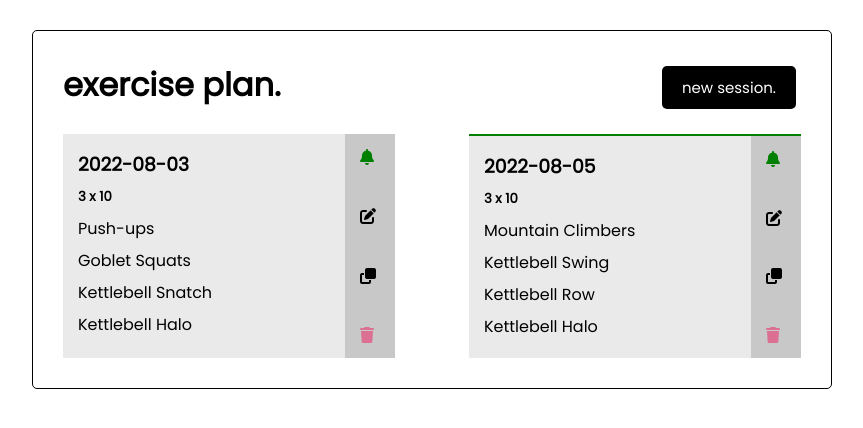
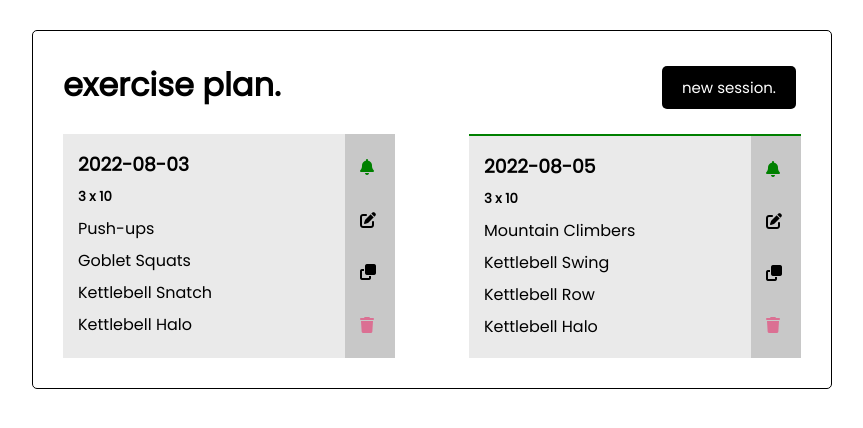
Before and after one commit to Nishijama/ExerciseTracker, a Vue app: page / in a window 1280 px wide. Shown: the top 428 px of the page, without its empty margins (208-1071 px from the left). Built offline with nearby package versions, Linux system fonts and the light colour scheme.

Commit message:
+ option to duplicate sessions, + basic animations

```diff
--- a/public/index.html
+++ b/public/index.html
@@ -6,7 +6,7 @@
     <meta name="viewport" content="width=device-width,initial-scale=1.0">
     <link rel="stylesheet" href="https://cdnjs.cloudflare.com/ajax/libs/font-awesome/6.1.2/css/all.min.css" integrity="sha512-1sCRPdkRXhBV2PBLUdRb4tMg1w2YPf37qatUFeS7zlBy7jJI8Lf4VHwWfZZfpXtYSLy85pkm9GaYVYMfw5BC1A==" crossorigin="anonymous" referrerpolicy="no-referrer" />
     <link rel="icon" href="<%= BASE_URL %>favicon.ico">
-    <title><%= htmlWebpackPlugin.options.title %></title>
+    <title>Event Planner</title>
   </head>
   <body>
     <noscript>
--- a/src/components/Session.vue
+++ b/src/components/Session.vue
@@ -1,5 +1,5 @@
 <template>
-    <div :class="[session.reminder ? 'reminder': '', 'session_card']">
+    <div :class="[session.reminder ? 'reminder': '', session.new ? 'new': '', 'session_card']">
         <div class="card_inner_div">
             <h3>{{session.date}} </h3>
             <h5>{{session.sets}} x {{session.reps}}</h5>
@@ -7,8 +7,8 @@
         </div>
         <div class="icons">
             <i @click="$emit('toggle-reminder', session.id)" class="fas fa-thin fa-bell"></i>
-            <i @click="$emit('edit-session', session.id)" class="fas fa-thin fa-edit"></i>
-            <i @click="$emit('duplicate-session', session.id)" class="fas fa-thin fa-copy"></i>
+            <i @click="editSession()" class="fas fa-thin fa-edit"></i>
+            <i @click="$emit('duplicate-session', session)" class="fas fa-thin fa-copy"></i>
             <i @click="$emit('delete-session', session.id)" class="fas fa-thin fa-trash"></i>
         </div>
 
@@ -22,11 +22,22 @@
         props: {
             session: Object,
         },
-        emits: ['edit-session','duplicate-session', 'delete-session', 'toggle-reminder']
+        methods:{
+            editSession(session) {
+                console.log("hello");
+                this.$emit("toggle-add-session");
+            },
+        },
+        emits: ['edit-session','duplicate-session', 'delete-session', 'toggle-reminder', 'toggle-add-session']
     }
 </script>
 
 <style scoped>
+    @keyframes fade {
+    from {opacity: 100%;}
+    to {opacity: 0%;}
+    }
+
     .fas {
         cursor: pointer;
     }
@@ -37,6 +48,7 @@
         color: green;
     }
     i {
+        margin:10px 0px;
         display: block;
         width: min-content;
     }
@@ -49,6 +61,13 @@
     }
     .reminder {
         border-top: 2px solid green;
+    }
+    .new {
+        box-shadow: 0 4px 8px 0 rgba(0, 0, 0, 0.2), 0 6px 20px 0 rgba(5, 197, 255, 0.691);
+        animation-name: fade;
+        animation-duration: 1s;
+        animation-direction: reverse;
+
     }
     div {
         background-color: rgb(234, 234, 234);
--- a/src/components/Sessions.vue
+++ b/src/components/Sessions.vue
@@ -3,8 +3,8 @@
     <div :key="session.id" v-for="session in sessions">
         <Session
         @toggle-reminder="$emit('toggle-reminder', session.id)"
-        @edit-session="$emit('edit-session', session.id)"
-        @duplicate-session="$emit('duplicate-session', session.id)"
+        @toggle-add-session="$emit('toggle-add-session')"
+        @duplicate-session="$emit('duplicate-session', session)"
         @delete-session="$emit('delete-session', session.id)"
         :session="session" />
     </div>
@@ -22,7 +22,7 @@ export default {
     components: {
         Session
     },
-          emits: ['edit-session','duplicate-session', 'delete-session', 'toggle-reminder'],
+          emits: ['edit-session','duplicate-session', 'delete-session', 'toggle-reminder','toggle-add-session'],
 }
 </script>
 
```
Also changed, not shown: 2 other files (tests, documents, lock files or other folders).
